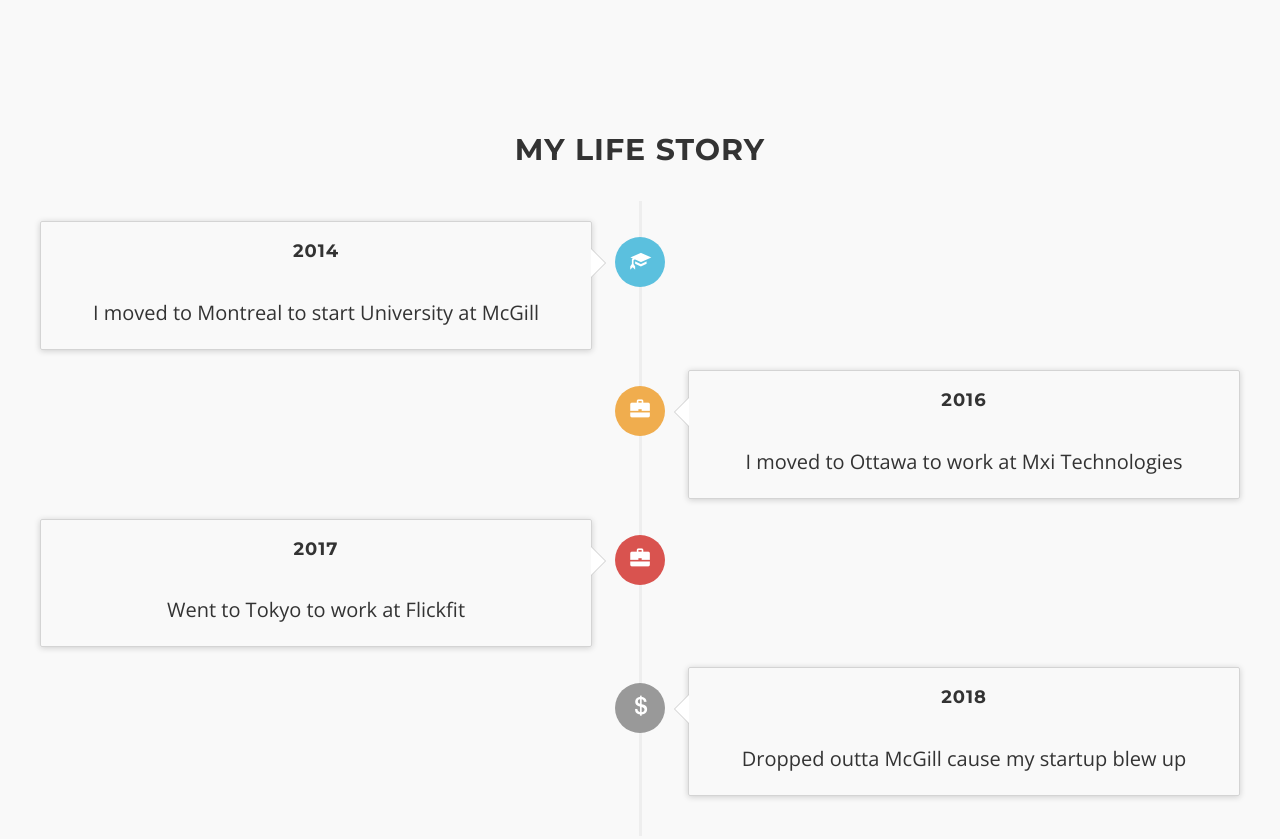
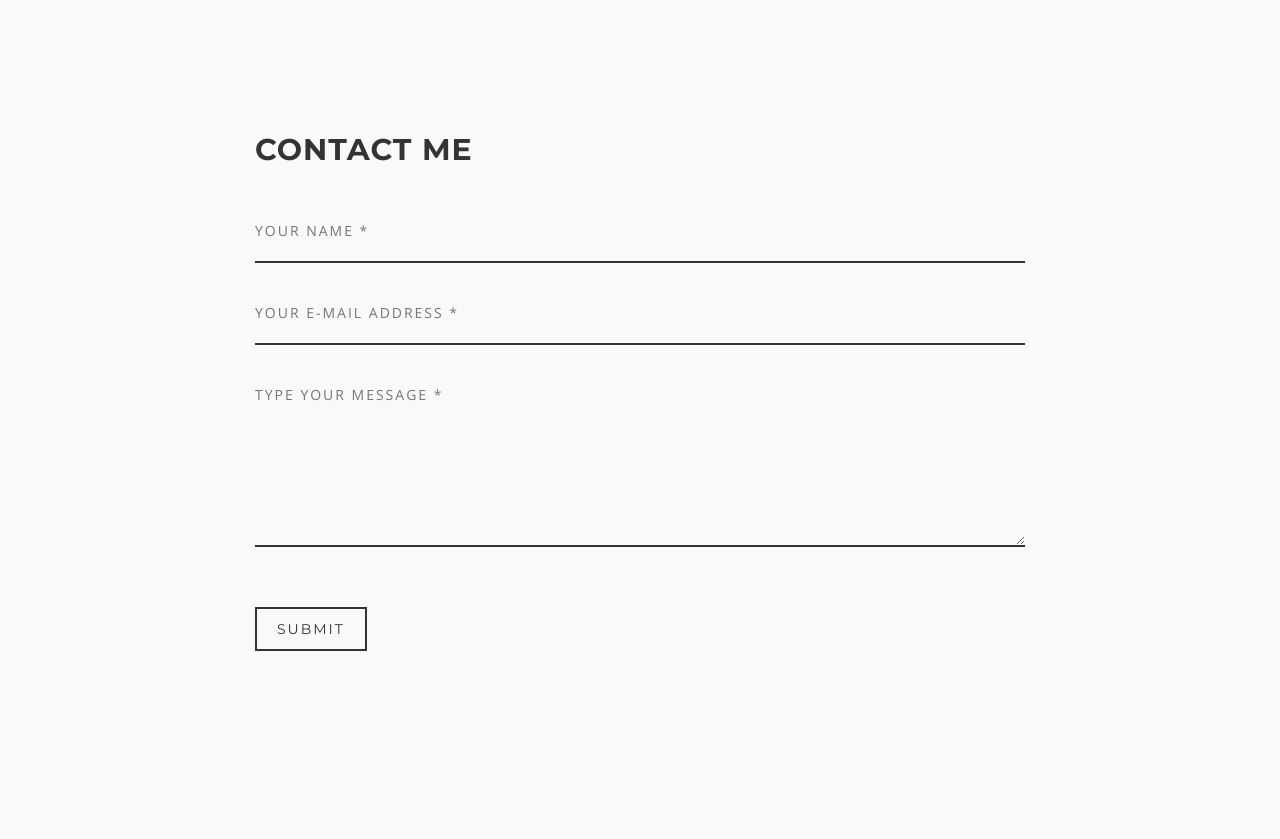
Before and after one commit to johnwu0604/my-face, a website: page public/index.html in a window 1280 px wide. Shown: the part 1940-2779 px from the top of the page. Drawn offline with nearby package versions, Linux system fonts and the light colour scheme; some packages are replaced by stand-ins of ours.

Commit message:
commented out the timeline

```diff
--- a/public/index.html
+++ b/public/index.html
@@ -127,60 +127,60 @@
 		<div id="googleMap"></div>
 	</section>
 
-	<!-- Timeline -->
-	<section id="timeline">
-		<div class="container content-section text-center">
-			<div class="row">
-				<h2>My Life Story</h2>
-				<ul class="timeline">
-					<li>
-						<div class="timeline-badge info"><i class="glyphicon glyphicon-education"></i></div>
-						<div class="timeline-panel">
-							<div class="timeline-heading">
-								<h4 class="timeline-title">2014</h4>
-							</div>
-							<div class="timeline-body">
-								<p>I moved to Montreal to start University at McGill</p>
-							</div>
-						</div>
-					</li>
-					<li class="timeline-inverted">
-						<div class="timeline-badge warning"><i class="glyphicon glyphicon-briefcase"></i></div>
-						<div class="timeline-panel">
-							<div class="timeline-heading">
-								<h4 class="timeline-title">2016</h4>
-							</div>
-							<div class="timeline-body">
-								<p>I moved to Ottawa to work at Mxi Technologies</p>
-							</div>
-						</div>
-					</li>
-					<li>
-						<div class="timeline-badge danger"><i class="glyphicon glyphicon-briefcase"></i></div>
-						<div class="timeline-panel">
-							<div class="timeline-heading">
-								<h4 class="timeline-title">2017</h4>
-							</div>
-							<div class="timeline-body">
-								<p>Went to Tokyo to work at Flickfit</p>
-							</div>
-						</div>
-					</li>
-					<li class="timeline-inverted">
-						<div class="timeline-badge default"><i class="glyphicon glyphicon-usd"></i></div>
-						<div class="timeline-panel">
-							<div class="timeline-heading">
-								<h4 class="timeline-title">2018</h4>
-							</div>
-							<div class="timeline-body">
-								<p>Dropped outta McGill cause my startup blew up</p>
-							</div>
-						</div>
-					</li>
-				</ul>
-			</div>
-		</div>
-	</section>
+	<!--&lt;!&ndash; Timeline &ndash;&gt;-->
+	<!--<section id="timeline">-->
+		<!--<div class="container content-section text-center">-->
+			<!--<div class="row">-->
+				<!--<h2>My Life Story</h2>-->
+				<!--<ul class="timeline">-->
+					<!--<li>-->
+						<!--<div class="timeline-badge info"><i class="glyphicon glyphicon-education"></i></div>-->
+						<!--<div class="timeline-panel">-->
+							<!--<div class="timeline-heading">-->
+								<!--<h4 class="timeline-title">2014</h4>-->
+							<!--</div>-->
+							<!--<div class="timeline-body">-->
+								<!--<p>I moved to Montreal to start University at McGill</p>-->
+							<!--</div>-->
+						<!--</div>-->
+					<!--</li>-->
+					<!--<li class="timeline-inverted">-->
+						<!--<div class="timeline-badge warning"><i class="glyphicon glyphicon-briefcase"></i></div>-->
+						<!--<div class="timeline-panel">-->
+							<!--<div class="timeline-heading">-->
+								<!--<h4 class="timeline-title">2016</h4>-->
+							<!--</div>-->
+							<!--<div class="timeline-body">-->
+								<!--<p>I moved to Ottawa to work at Mxi Technologies</p>-->
+							<!--</div>-->
+						<!--</div>-->
+					<!--</li>-->
+					<!--<li>-->
+						<!--<div class="timeline-badge danger"><i class="glyphicon glyphicon-briefcase"></i></div>-->
+						<!--<div class="timeline-panel">-->
+							<!--<div class="timeline-heading">-->
+								<!--<h4 class="timeline-title">2017</h4>-->
+							<!--</div>-->
+							<!--<div class="timeline-body">-->
+								<!--<p>Went to Tokyo to work at Flickfit</p>-->
+							<!--</div>-->
+						<!--</div>-->
+					<!--</li>-->
+					<!--<li class="timeline-inverted">-->
+						<!--<div class="timeline-badge default"><i class="glyphicon glyphicon-usd"></i></div>-->
+						<!--<div class="timeline-panel">-->
+							<!--<div class="timeline-heading">-->
+								<!--<h4 class="timeline-title">2018</h4>-->
+							<!--</div>-->
+							<!--<div class="timeline-body">-->
+								<!--<p>Dropped outta McGill cause my startup blew up</p>-->
+							<!--</div>-->
+						<!--</div>-->
+					<!--</li>-->
+				<!--</ul>-->
+			<!--</div>-->
+		<!--</div>-->
+	<!--</section>-->
 
 	<!-- Contact Section -->
 	<section id="contact">
```
